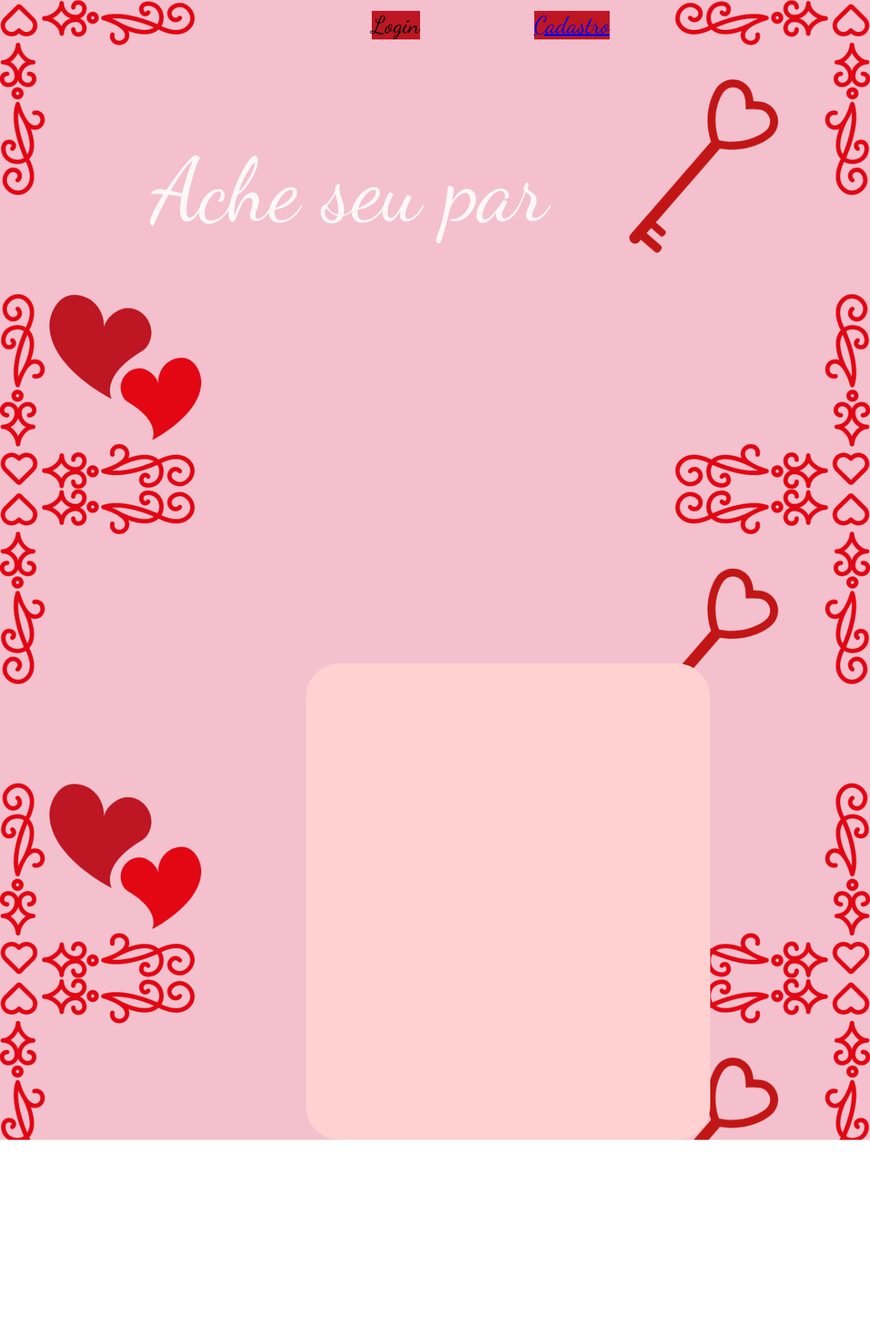
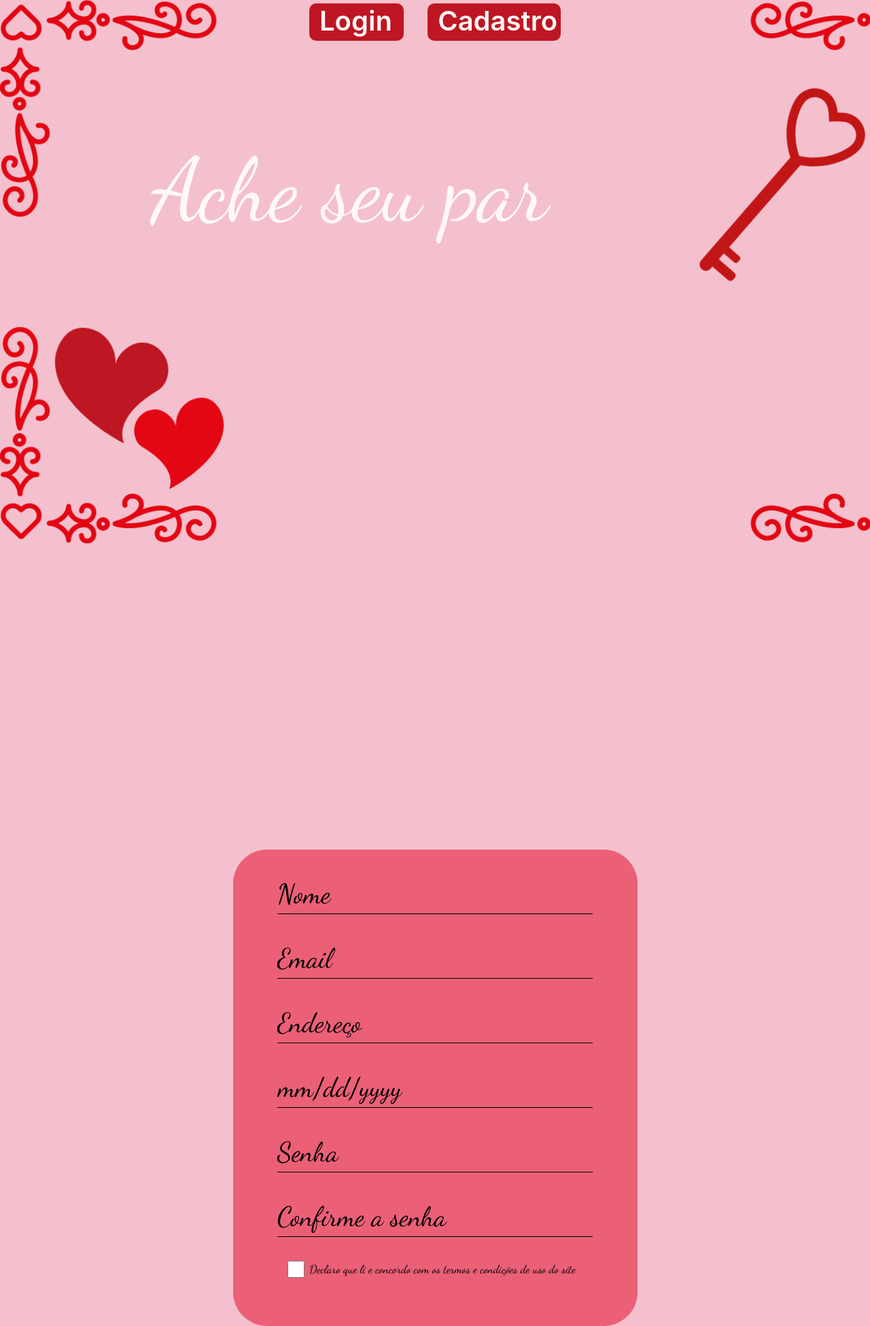
Before and after one commit to JeanArthurCostaDias/C-digo-de-alta-performance-Web-Trabalho-Faculdade, a plain HTML site: page ErminioTrabalho/index.html in a window 1280 px wide. Shown: the whole page at 68% size. Before the commit the page ends 1677 px from the top, so only its background shows below. Drawn offline with Linux system fonts and the light colour scheme.

Commit message:
Add files via upload

```diff
--- a/ErminioTrabalho/index.html
+++ b/ErminioTrabalho/index.html
@@ -5,38 +5,56 @@
     <meta http-equiv="X-UA-Compatible" content="IE=edge">
     <meta name="viewport" content="width=device-width, initial-scale=1.0">
     <link rel="stylesheet" href="style/style.css"></link>
-    <title>Document</title>
+    <title>Site de relacionamento</title>
 </head>
     <body>
+        <div id="main-wrapper">
             <header>
                 <div>
-            <a id="Login">Login</a>
+                    <div id="Login">
+                        <a>Login</a>
                     </div>
-        <div>
-            <a id="Cadastro" href="#formulario">Cadastro</a>
+                    <div id="Cadastro">
+                        <a href="#formulario">Cadastro</a>
+                    </div>
                 </div>
             </header>
             <aside>
                 <p>Ache seu par</p>
             </aside>
+            <nav>
                 <div id="formulario">
                     <form action="">
-            <div>
+                        <div class="forms_input">
                             <input type="text" name="name" placeholder="Nome">
                         </div>
-            <div>
+                        <div class="forms_input">
                             <input type="email" name="email" placeholder="Email">
                         </div>
-            <div>
+                        <div class="forms_input">
                             <input type="text" placeholder="Endereço">
                         </div>
+                        <div class="forms_input">
+                            <input type="date" name="birthday" class="date-input" placeholder="Data de nascimento">
+                        </div>
+                        <div class="forms_input">
+                            <input type="password" name="password" placeholder="Senha">
+                        </div>
+                        <div class="forms_input">
+                            <input type="password" name="password" placeholder="Confirme a senha">
+                        </div>
+                        <div class="forms_input">
                             <div>
-                <input type="date" name="birthday" placeholder="Data de nascimento">
+                                <input type="checkbox" name="checkbox" id="checkbox">
+                                <label for="checkbox">Declaro que li e concordo com os termos e condições de uso do site</label>
                             </div>
-            <div>
-                <input type="password" name="password" placeholder="Senha">
                         </div>
                     </form>
                 </div>
+            </nav>
+        </div>
+        <footer>
+        </footer>
     </body>
+<script src="scripts/script.js"></script>
 </html>
--- a/ErminioTrabalho/scripts/script.js
+++ /dev/null
@@ -1,3 +0,0 @@
-function mostrar_forms() {
-
-}
--- a/ErminioTrabalho/style/style.css
+++ b/ErminioTrabalho/style/style.css
@@ -5,28 +5,50 @@
     font-family: 'dancing script';
     scroll-behavior: smooth;
 }
-body {
+html,body {
     background-image: url("../img/Home.png");
+    background-color: #F4C0CD;
     background-size: cover;
+    background-repeat: no-repeat;
+    height: 100%;
+
 }
+
 header {
-    position: absolute;
-    width: 350px;
-    height: 43px;
-    left: 547px;
-    top: 16px;
-}
-header div #Login{
-    background: #BE1622;
-    float: left;
-}
-header div #Cadastro{
-    background: #BE1622;
-    float: right;
+    display: flex;
+    justify-content: center;
 }
 
 header div {
+    display: flex;
     font-size: 35px;
+    width: 370px;
+    height: 45px;
+    border-radius: 10px;
+    padding: 5px;
+}
+
+header div #Cadastro{
+    background-color: #BE1622;
+    float: inline-end;
+}
+header div #Login{
+    margin-right: 35px;
+    width: 270px;
+    background-color: #BE1622;
+    float: inline-start;
+}
+
+header div a{
+    margin-top: 3px;
+    margin-left: 10px;
+    font-family: 'Inter';
+    font-style: normal;
+    font-weight: 600;
+    font-size: 40px;
+    line-height: 36px;
+    color: #FFF8F8;
+    text-decoration: none;
 }
 
 aside p {
@@ -43,35 +65,77 @@ aside p {
     align-items: center;
     color: #FFF8F8;
 }
+nav {
+    display: flex;
+    justify-content: center;
+}
 
-#formulario {
+
+nav #formulario {
+    display: flex;
+    justify-content: center;
     position: absolute;
     width: 595px;
     height: 701px;
-    left: 450px;
-    top: 976px;
-
-    background: #FFD1D1;
+    top: 1250px;
+    bottom: 50px;
+    background-color: #EB6077;
     border-radius: 50px;
 }
-div form {
-    display: none;
-}
-div form div input {
-    position: absolute;
+nav #formulario form .forms_input input {
+    display: flex;
     width: 464px;
     height: 59px;
-    left: 69px;
-    margin-top: 50px;
-
-    font-family: 'Ingrid Darling';
-    background-color: #000000;
+    margin-top: 35px;
+    background-color: inherit;
     font-style: normal;
     font-weight: 400;
-    font-size: 36px;
-    line-height: 45px;
-    display: flex;
-    align-items: center;
-
+    font-size: 40px;
+    color: #000000;
+    border: none;
+    border-color: #000000;
+    border-bottom: 1px solid #000000;
+}
+nav div form .forms_input input::placeholder{
     color: #000000;
 }
+
+input:focus{
+    background-color: inherit;
+    outline: none;
+}
+
+
+/* Faz as sugestões dos input type terem background transparente */
+input:-webkit-autofill,
+input:-webkit-autofill:hover,
+input:-webkit-autofill:focus,
+input:-webkit-autofill:active {
+    transition: background-color 5000s ease-in-out 0s;
+}
+
+
+/* Retira o calendário do input type date */
+input[type="date"]::-webkit-inner-spin-button,
+input[type="date"]::-webkit-calendar-picker-indicator {
+    display: none;
+    -webkit-appearance: none;
+}
+nav{
+    display: flex;
+    justify-content: center;
+    height: 2100px;
+    width: 100%;
+}
+
+nav #formulario form .forms_input div #checkbox{
+    position: absolute;
+    width: 55px;
+    height: 25px;
+}
+nav #formulario form .forms_input div label{
+    float:right;
+    margin-top: 37px;
+    margin-right: 25px;
+    font-size: 17px;
+}
```
Lines whose indentation alone changed are shown as unchanged.
